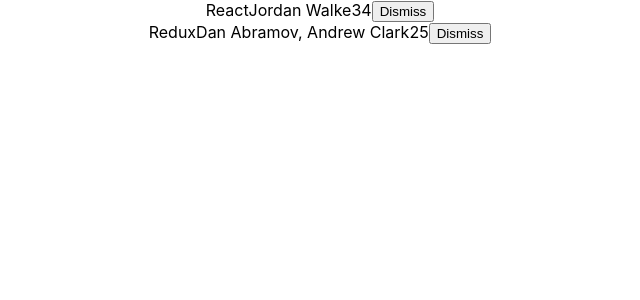
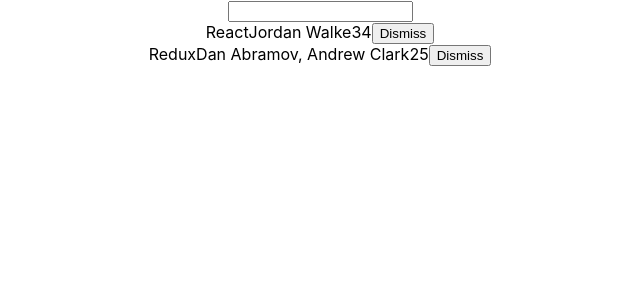
Before and after one commit to DHDave/r-to-r, a React (Create React App) app: page / in a window 1280 px wide. Shown: the top 300 px of the page, without its empty margins (320-960 px from the left). Built offline with nearby package versions, Linux system fonts and the light colour scheme.

Commit message:
5 # Adding search functionality

```diff
--- a/src/App.js
+++ b/src/App.js
@@ -20,24 +20,55 @@ const list = [
   },
 ];
 
+const isSearched = searchTerm => item =>
+  item.title.toLowerCase().includes(searchTerm.toLowerCase());
+
+// function isSearched(searchTerm) {
+//   return function(item) {
+//     return item.title.toLowerCase().includes(searchTerm.toLowerCase());
+//   }
+// }
 
 class App extends Component {
   constructor(props) {
     super(props);
     this.state = {
     list,
+    searchTerm: '',
     };
+
+    this.onSearchChange = this.onSearchChange.bind(this);
     this.onDismiss = this.onDismiss.bind(this);
   }
+
+  onSearchChange(event) {
+    this.setState({searchTerm: event.target.value});
+  }
+
   onDismiss(id) {
     const isNotId = item => item.objectID !== id;
     const updatedList = this.state.list.filter(isNotId);
     this.setState({ list: updatedList });
   }
+
   render() {
     return (
       <div className="App">
-        {this.state.list.map(item =>
+        <form>
+          <input
+            type="text"
+            onChange={this.onSearchChange}
+          />
+        </form>
+        {this.state.list.filter(isSearched(this.state.searchTerm)).map(item =>
+
+        // {this.state.list.map(item =>
+        // {
+          // const onHandleDismiss = () =>
+          //  this.onDismiss(item.objectID);
+
+          // return(
+
           <div key = {item.objectID}>
             <span>
               <a herf={item.url} >{item.title}</a>
@@ -47,6 +78,7 @@ class App extends Component {
             <span>{item.points}</span>
             <span>
               <button
+                // onClick={onHandleDismiss}
                 onClick={() => this.onDismiss(item.objectID)}
                 type="button"
               >
```
